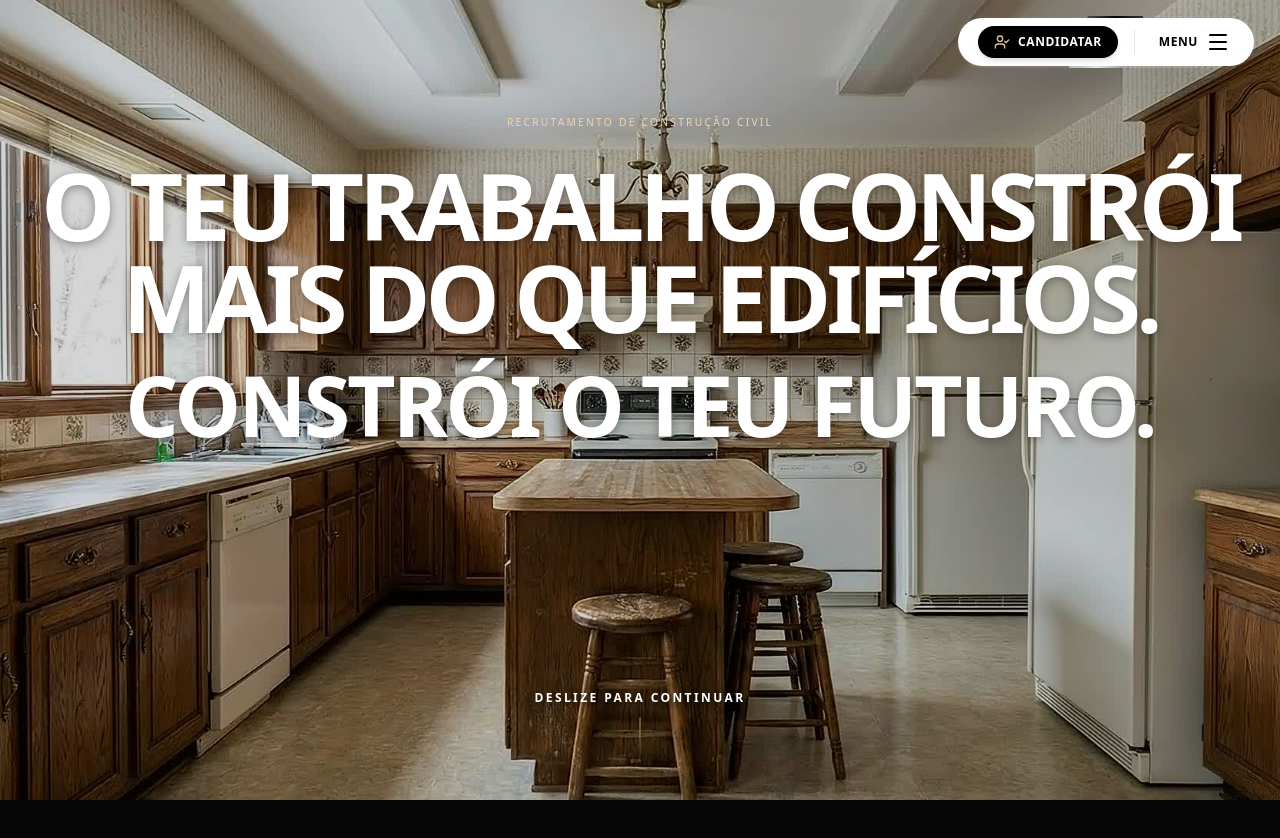
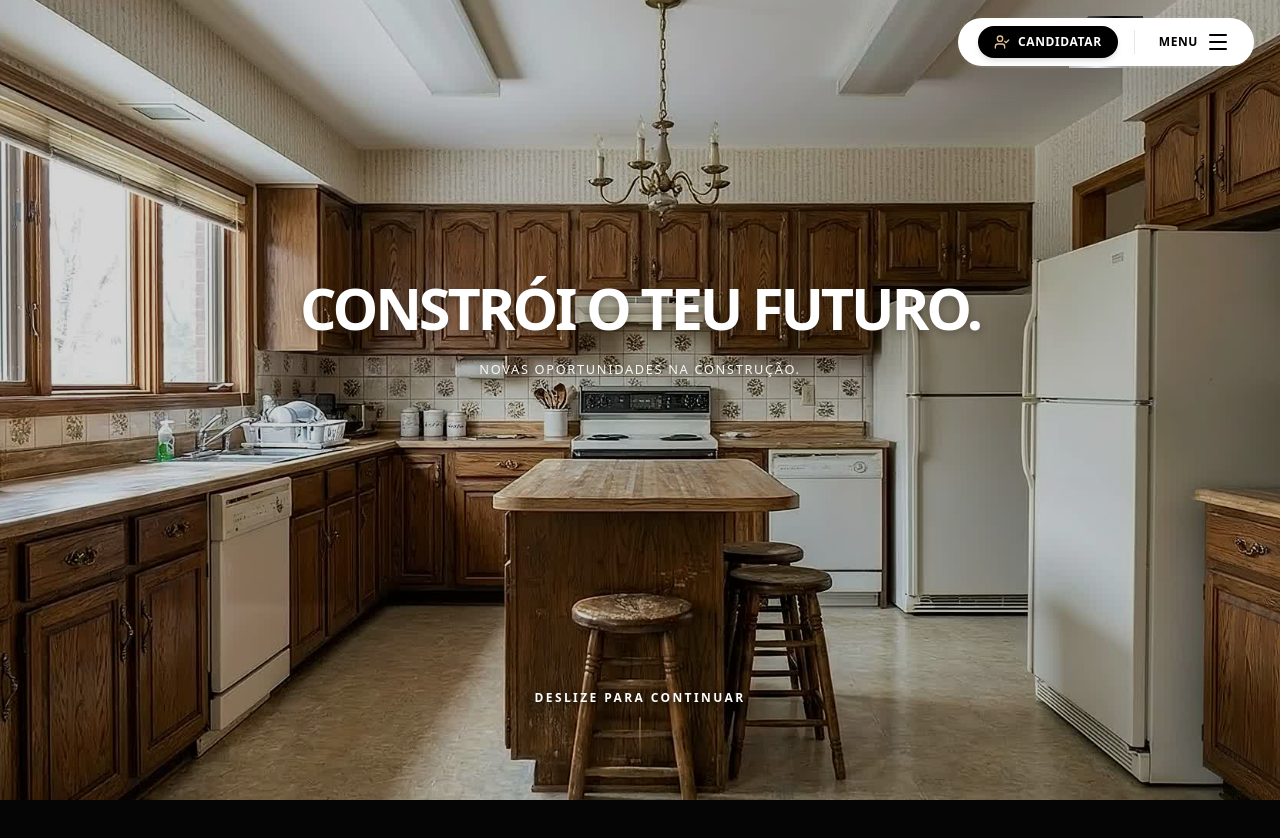
Before and after one commit to hufimarques-web/recrutamento-obras, a Next.js app: page / in a window 1280 px wide. Shown: the top 838 px of the page. Built offline with nearby package versions, Linux system fonts and the light colour scheme.

Commit message:
Simplify hero copy and refine restrained uppercase typography

```diff
--- a/components/KitchenSequence.module.css
+++ b/components/KitchenSequence.module.css
@@ -5,7 +5,7 @@
   flex-direction: column;
   align-items: center;
   justify-content: center;
-  max-width: 64rem;
+  max-width: 54rem;
   margin-inline: auto;
   padding: 5.5rem clamp(1.5rem, 5vw, 4rem) 6rem;
   text-align: center;
@@ -29,9 +29,10 @@
   width: 100%;
   margin: 0;
   text-transform: uppercase;
-  font-size: clamp(2rem, 4.5vw, 4rem);
-  font-weight: 600;
-  line-height: 1.14;
+  max-width: 42rem;
+  font-size: clamp(1.65rem, 3.2vw, 2.75rem);
+  font-weight: 500;
+  line-height: 1.16;
   letter-spacing: -0.045em;
   text-wrap: balance;
 }
@@ -70,7 +71,7 @@
 }
 
 @media (max-width: 639px) {
-  .title { font-size: clamp(1.75rem, 7.7vw, 2.625rem); }
+  .title { font-size: clamp(1.5rem, 6.2vw, 2rem); }
   .accent { font-size: 0.88em; }
 }
 
@@ -83,35 +84,43 @@
 }
 
 .openingBeat {
-  max-width: none;
-  padding: 4rem 3vw;
+  max-width: 68rem;
+  padding: 4rem clamp(1.25rem, 5vw, 4rem);
   will-change: transform, opacity;
 }
 
 .sceneTitle {
-  font-size: clamp(3rem, 7.3vw, 7.5rem);
-  font-weight: 700;
-  line-height: 0.98;
+  max-width: none;
+  font-size: clamp(2rem, 4.5vw, 4.5rem);
+  font-weight: 600;
+  line-height: 1.08;
   letter-spacing: -0.055em;
   color: #ffffff;
   text-shadow: 0 2px 10px rgba(30, 23, 15, 0.4);
 }
 
-.sceneTitle .accent {
-  margin-top: 0.25em;
-  font-size: 0.9em;
-  font-weight: 700;
-  color: #ffffff;
+.openingSubtitle {
+  margin-top: 1.25rem;
+  max-width: 32rem;
+  padding-inline: 0.75rem;
+  color: #faf7f2;
+  font-size: clamp(0.7rem, 1vw, 0.9rem);
+  font-weight: 500;
+  line-height: 1.6;
+  letter-spacing: 0.13em;
+  text-transform: uppercase;
+  text-wrap: balance;
+  text-shadow: 0 1px 8px rgba(0, 0, 0, 0.55);
 }
 
 @media (max-width: 639px) {
-  .openingBeat { padding-inline: 1rem; top: 9vh; bottom: -9vh; }
-  .sceneTitle { font-size: clamp(2.25rem, 11vw, 4.25rem); line-height: 1.02; letter-spacing: -0.055em; }
+  .openingBeat { padding-inline: 1.25rem; top: 3vh; bottom: -3vh; }
+  .sceneTitle { font-size: clamp(1.65rem, 7.2vw, 2.75rem); line-height: 1.12; letter-spacing: -0.045em; }
   .openingBeat .eyebrow { max-width: none; font-size: 0.625rem; letter-spacing: 0.14em; margin-bottom: 1.5rem; color: #f4e6d2; text-shadow: 0 1px 6px rgba(0, 0, 0, 0.7); }
 }
 
 @media (max-height: 520px) and (min-width: 640px) {
-  .sceneTitle { font-size: min(7vw, 10vh); }
+  .sceneTitle { font-size: min(4.5vw, 7vh); }
 }
 
 .sceneImage { filter: brightness(0.84); }
--- a/components/KitchenSequence.tsx
+++ b/components/KitchenSequence.tsx
@@ -32,7 +32,7 @@ export default function KitchenSequence() {
     // Opacity transforms: opacityA starts at 1 immediately on page load
     // Hold the opening frame while the heading moves behind its real island outline.
     const opacityA = useTransform(smoothProgress, [0, 0.14, 0.23], [1, 1, 0]);
-    const titleY = useTransform(smoothProgress, [0, 0.23], ["-15vh", "32vh"]);
+    const titleY = useTransform(smoothProgress, [0, 0.23], ["-9vh", "26vh"]);
     const sceneScale = useTransform(smoothProgress, [0, 0.24], [1.04, 1.10]);
     const foregroundOpacity = useTransform(smoothProgress, (v) => v < 0.24 ? 1 : 0);
     const opacityB = useTransform(smoothProgress, [0.24, 0.28, 0.46, 0.50], [0, 1, 1, 0]);
@@ -155,21 +155,15 @@ export default function KitchenSequence() {
                 <div className="absolute inset-0 pointer-events-none z-20 flex flex-col justify-center items-center">
                     {/* Beat A (Primary H1) */}
                     <motion.div
-                        style={{ opacity: opacityA, y: reduceMotion ? "-15vh" : titleY }}
+                        style={{ opacity: opacityA, y: reduceMotion ? "-9vh" : titleY }}
                         className={`${styles.beat} ${styles.openingBeat}`}
                     >
-                        <p className={styles.eyebrow}>
-                            RECRUTAMENTO DE CONSTRUÇÃO CIVIL
+                        <h1 className={`${styles.title} ${styles.sceneTitle}`}>
+                            Constrói o teu futuro.
+                        </h1>
+                        <p className={styles.openingSubtitle}>
+                            Novas oportunidades na construção.
                         </p>
-                        <h1
-                            className={`${styles.title} ${styles.sceneTitle}`}
-                        >
-                            <span className={styles.titleLine}>O teu trabalho constrói</span>{" "}
-                            <span className={styles.titleLine}>mais do que edifícios.</span>{" "}
-                            <span className={styles.accent}>
-                                Constrói o teu futuro.
-                            </span>
-                        </h1>
                     </motion.div>
 
                     {/* Beat B (H2) */}
```
